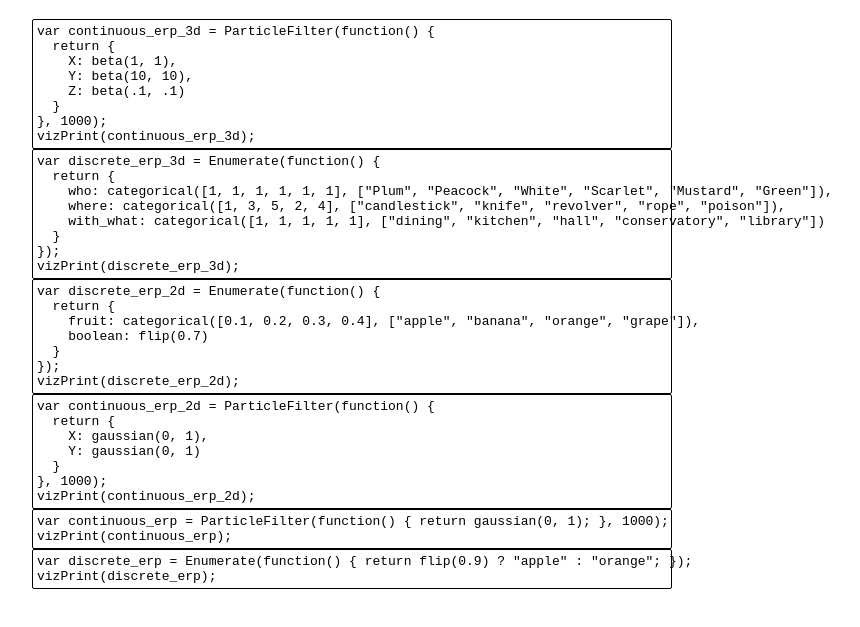
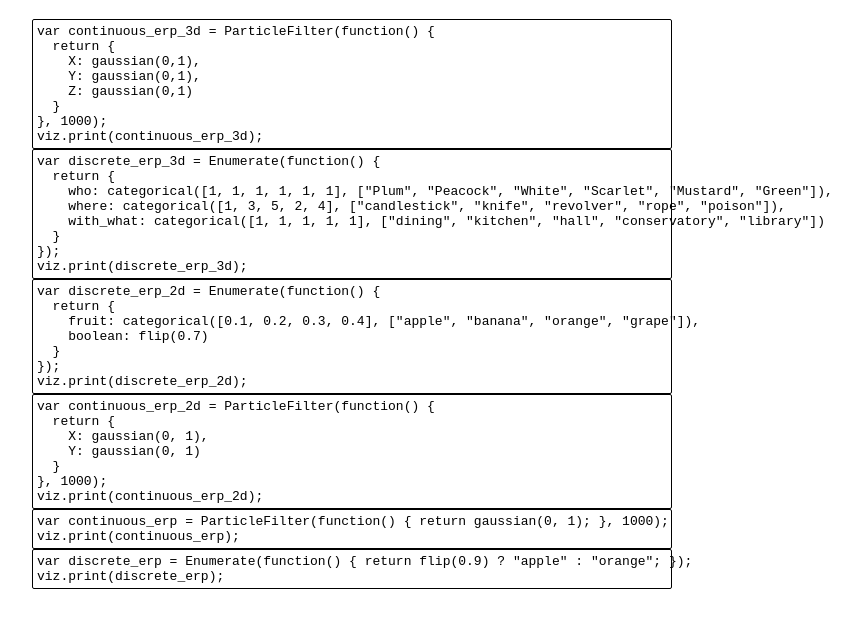
Before and after one commit to erindb/webppl-viz, a website: page demo/index.html in a window 1280 px wide. Shown: the part 61-688 px from the top of the page, without its empty margins (288-1148 px from the left). Drawn offline with Linux system fonts and the light colour scheme.

Commit message:
Switch examples to use viz.print rather than vizPrint

```diff
--- a/demo/index.html
+++ b/demo/index.html
@@ -33,12 +33,12 @@
 
 <pre><code>var continuous_erp_3d = ParticleFilter(function() {
   return {
-    X: beta(1, 1),
-    Y: beta(10, 10),
-    Z: beta(.1, .1)
+    X: gaussian(0,1),
+    Y: gaussian(0,1),
+    Z: gaussian(0,1)
   }
 }, 1000);
-vizPrint(continuous_erp_3d);
+viz.print(continuous_erp_3d);
 </code></pre>
 
 <pre><code>var discrete_erp_3d = Enumerate(function() {
@@ -48,7 +48,7 @@ vizPrint(continuous_erp_3d);
     with_what: categorical([1, 1, 1, 1, 1], ["dining", "kitchen", "hall", "conservatory", "library"])
   }
 });
-vizPrint(discrete_erp_3d);
+viz.print(discrete_erp_3d);
 </code></pre>
 
 <pre><code>var discrete_erp_2d = Enumerate(function() {
@@ -57,7 +57,7 @@ vizPrint(discrete_erp_3d);
     boolean: flip(0.7)
   }
 });
-vizPrint(discrete_erp_2d);
+viz.print(discrete_erp_2d);
 </code></pre>
 
 <pre><code>var continuous_erp_2d = ParticleFilter(function() {
@@ -66,15 +66,15 @@ vizPrint(discrete_erp_2d);
     Y: gaussian(0, 1)
   }
 }, 1000);
-vizPrint(continuous_erp_2d);
+viz.print(continuous_erp_2d);
 </code></pre>
 
 <pre><code>var continuous_erp = ParticleFilter(function() { return gaussian(0, 1); }, 1000);
-vizPrint(continuous_erp);
+viz.print(continuous_erp);
 </code></pre>
 
 <pre><code>var discrete_erp = Enumerate(function() { return flip(0.9) ? "apple" : "orange"; });
-vizPrint(discrete_erp);
+viz.print(discrete_erp);
 </code></pre>
 
 </body>
```
